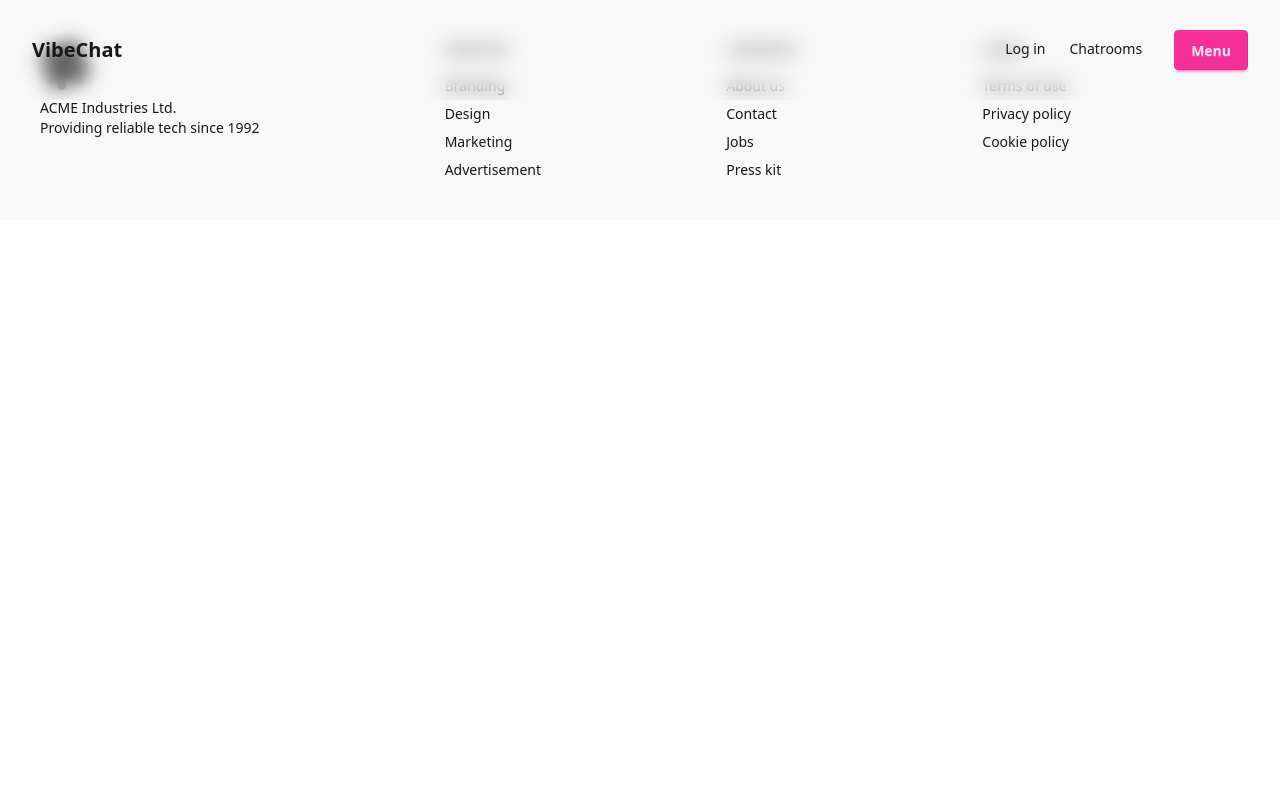
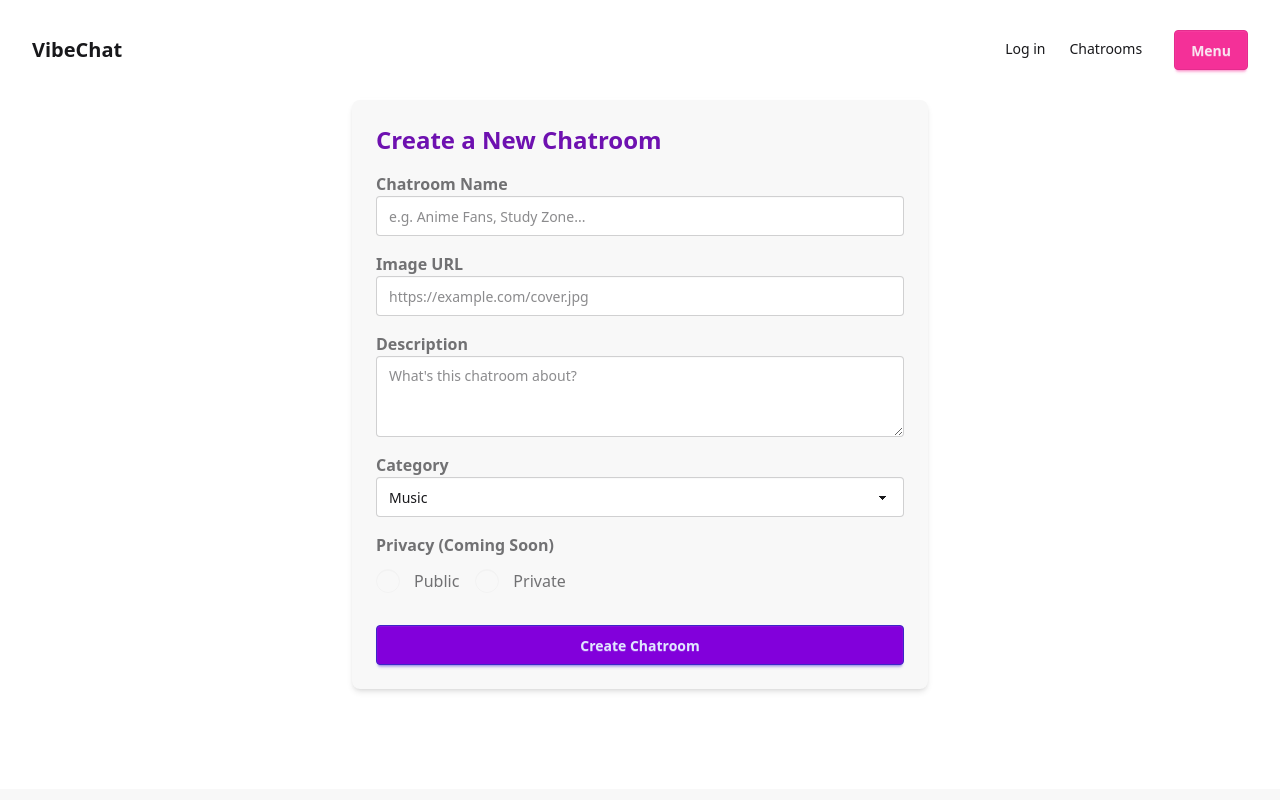
Before and after one commit to BeatrisRah/VibeChat, a React (Vite) app: page /chatrooms/create in a window 1280 px wide. Shown: the top 800 px of the page. Built offline with nearby package versions, Linux system fonts and the light colour scheme.

Commit message:
Create Chatoom Component

```diff
--- a/src/App.jsx
+++ b/src/App.jsx
@@ -4,6 +4,7 @@ import Navigation from "./components/Navigation"
 import Hero from "./pages/Hero"
 import ChatroomSection from "./pages/chatroom/ChatroomSection"
 import AuthForm from "./pages/auth/AuthForm"
+import CreateChatroom from "./pages/chatroom/CreateForm"
 
 function App() {
 
@@ -13,6 +14,7 @@ function App() {
       <Routes>
         <Route path="/" element={<Hero />} />
         <Route path="/chatrooms" element={<ChatroomSection />} />
+        <Route path="/chatrooms/create" element={<CreateChatroom />} />
         <Route path="/login" element={<AuthForm />} />
       </Routes>
 
--- /dev/null
+++ b/src/pages/chatroom/CreateForm.jsx
@@ -0,0 +1,139 @@
+import { useForm } from "react-hook-form";
+
+export default function CreateChatroom() {
+    const {register, handleSubmit, watch, formState:{errors}} = useForm()
+
+
+    const imageUrl = watch("imageUrl");
+    const onSubmit = (data) => {
+        console.log("Chatroom Data:", data);
+    };
+
+    return (
+        <div className="max-w-xl mx-auto my-25 p-6 bg-base-200 rounded-lg shadow-md">
+            <h2 className="text-2xl font-bold text-purple-800 mb-4">Create a New Chatroom</h2>
+
+            <form onSubmit={handleSubmit(onSubmit)} className="space-y-4">
+                {/* Chatroom Name */}
+                <div>
+                    <label className="label">
+                        <span className="label-text font-semibold">Chatroom Name</span>
+                    </label>
+                    <input
+                        type="text"
+                        {...register('title', { required: "Please give a title" })}
+                        placeholder="e.g. Anime Fans, Study Zone..."
+                        className="input input-bordered w-full"
+                    />
+                </div>
+
+                <div>
+                    <label className="label">
+                        <span className="label-text font-semibold">Image URL</span>
+                    </label>
+                    <input
+                        type="url"
+                        placeholder="https://example.com/cover.jpg"
+                        {...register("imageUrl", {
+                        pattern: {
+                            value: /^https?:\/\/.+\.(jpg|jpeg|png|webp|gif)$/i,
+                            message: "Please enter a valid image URL",
+                        },
+                        required: "Please choose a category"
+                        })}
+                        className="input input-bordered w-full"
+                    />
+                    {errors.imageUrl && <p className="text-error text-sm mt-1">{errors.imageUrl.message}</p>}
+
+                    {/* Preview */}
+                    {imageUrl && /^https?:\/\/.+\.(jpg|jpeg|png|webp|gif)$/i.test(imageUrl) && (
+                        <div className="mt-4">
+                        <p className="text-sm text-gray-500 mb-1">Preview:</p>
+                        <img
+                            src={imageUrl}
+                            alt="Chatroom Preview"
+                            className="rounded-md max-h-56 object-cover border border-base-300"
+                        />
+                        </div>
+                    )}
+                </div>
+
+                {/* Description */}
+                <div>
+                    <label className="label">
+                        <span className="label-text font-semibold">Description</span>
+                    </label>
+                    <textarea
+                        name="description"
+                        {...register('description', { required: "Please provide a description" })}
+                        className="textarea textarea-bordered w-full"
+                        placeholder="What's this chatroom about?"
+                        rows="3"
+                    ></textarea>
+                </div>
+
+                {/* Category */}
+                <div>
+                    <label className="label">
+                        <span className="label-text font-semibold">Category</span>
+                    </label>
+                    <select
+                        name="category"
+                        {...register('category', { required: "Please choose a category" })}
+                        className="select select-bordered w-full"
+
+                    >
+                        <option disabled value="">Pick a category</option>
+                        <option>Music</option>
+                        <option>Gaming</option>
+                        <option>Study</option>
+                        <option>Casual</option>
+                        <option>Custom</option>
+                    </select>
+                    {errors.category && <p className="text-error text-sm mt-1">{errors.category.message}</p>}
+                </div>
+
+                {/* Privacy */}
+                <div>
+                    <label className="label mb-3">
+                        <span className="label-text font-semibold">Privacy (Coming Soon)</span>
+                    </label>
+                    <div className="flex items-center gap-4">
+                        <label className="label cursor-pointer">
+                            <input
+                                type="radio"
+                                // value="public"
+                                // checked={formData.privacy === "public"}
+                                // onChange={handleChange}
+                                disabled
+                                className="radio checked:bg-purple-700"
+                            />
+                            <span className="label-text ml-2">Public</span>
+                        </label>
+                        <label className="label cursor-pointer">
+                            <input
+                                type="radio"
+                                // value="private"
+                                // checked={formData.privacy === "private"}
+                                // onChange={handleChange}
+                                disabled
+                                className="radio checked:bg-purple-700"
+                            />
+                            <span className="label-text ml-2">Private</span>
+                        </label>
+                    </div>
+                </div>
+
+                {/* Submit Button */}
+                <div className="pt-4">
+                    <button
+                        type="submit"
+                        className="btn btn-primary w-full bg-purple-700 hover:bg-purple-800"
+                    >
+                        Create Chatroom
+                    </button>
+                </div>
+            </form>
+        </div>
+    );
+};
```
